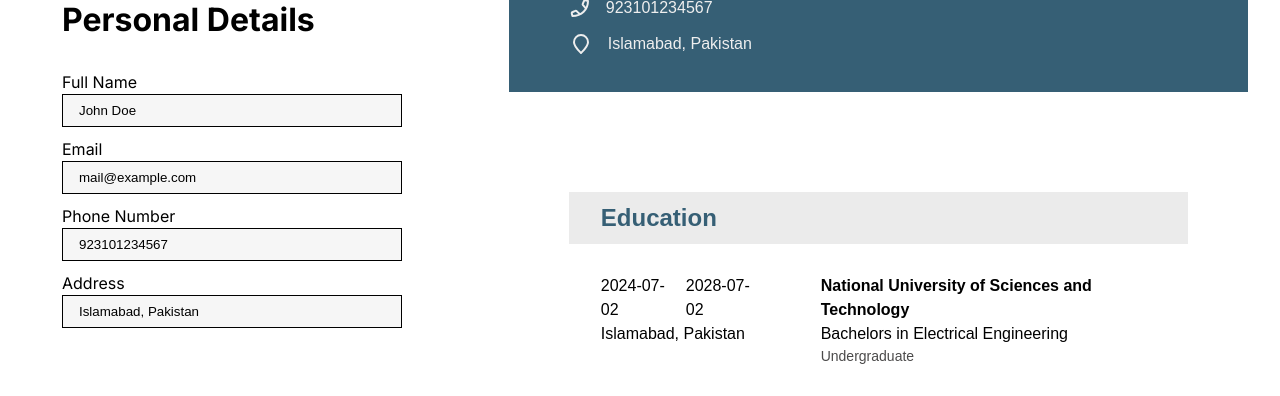
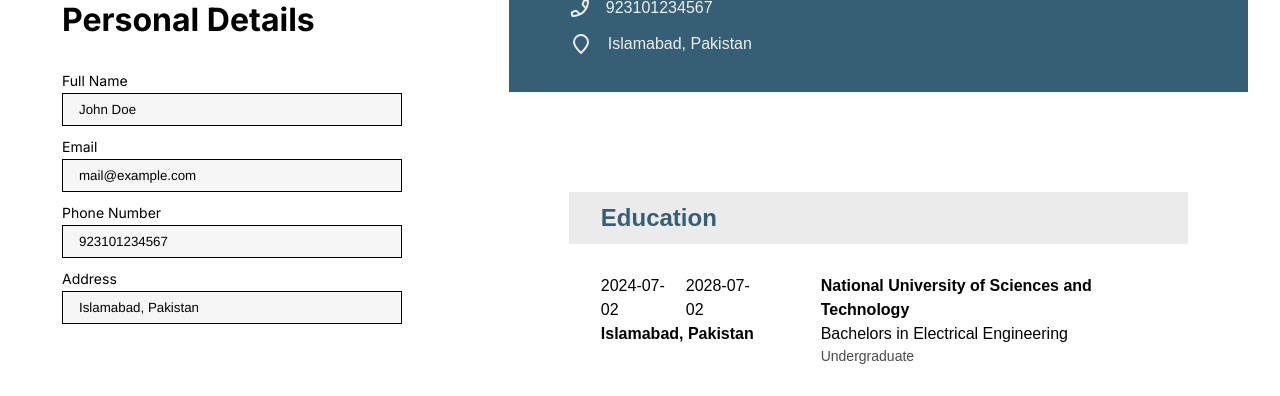
Before and after one commit to huzefazaheer/cv-maker, a React (Vite) app: page / in a window 1280 px wide. Shown: the part 183-579 px from the top of the page. Built offline with nearby package versions, Linux system fonts and the light colour scheme.

Commit message:
Updated styling# Please enter the commit message for your changes. Lines starting

```diff
--- a/src/App.jsx
+++ b/src/App.jsx
@@ -65,7 +65,7 @@ function App() {
           <div className="control" onClick={() => {setIndex(2)}}><img src="../src/assets/workicon.svg" alt="" /><p className='tiny'>Work</p></div>
           <div className="control" onClick={() => {setIndex(3)}}><img src="../src/assets/settingsicon.svg" alt="" /><p className='tiny'>Prefrences</p></div>
         </div>
-        {index == 0 ? info : index == 1 ? edu : info == 3 ? work : pref}
+        {index == 0 ? info : index == 1 ? edu : index == 2 ? work : pref}
       </div>
       <CV accentColor = {accentColor} defaultFont = {defaultFont} userInfo = {userInfo} userWork={userWork} userEducation={userEducation}></CV>
       </>
--- a/src/components/cv.css
+++ b/src/components/cv.css
@@ -65,3 +65,7 @@ p{
     font-size: 14px;
     color: #4B4A4A;
 }
+
+.medium{
+    font-weight: 500;
+}
--- a/src/components/cv.jsx
+++ b/src/components/cv.jsx
@@ -39,7 +39,7 @@ function CVWork({userWork}){
             <div className="left">
                 <div className="date"><p>{userWork[0].startDate}</p>
             <p>{userWork[0].endDate}</p></div>
-            <p>{userWork[0].location}</p>
+            <p className="medium">{userWork[0].location}</p>
             </div>
             <div className="right">
             <p className="bold">{userWork[0].companyName}</p>
@@ -63,7 +63,7 @@ function CVEdu({userEducation}){
             <div className="left">
             <div className="date"><p>{userEducation[0].startDate}</p>
             <p>{userEducation[0].endDate}</p></div>
-            <p>{userEducation[0].location}</p>
+            <p className="bold">{userEducation[0].location}</p>
             </div>
 
             <div className="right">
--- a/src/components/menu.css
+++ b/src/components/menu.css
@@ -21,12 +21,25 @@ input, textarea{
     background-color: #F6F6F6;
     border: black solid 1px;
     color: black;
+    font-family: Helvetica, sans-serif;
+    font-weight: 300 !important;
 }
 
 textarea{
     width: 300px;
     min-height: 10vh;
     resize: none;
+    font-size: 14px !important;
+}
+
+input:focus, textarea:focus{
+    outline: #284858 1.5px solid;
+}
+
+label{
+    font-size: 14px;
+    margin-bottom: 2px;
+    font-weight: 400;
 }
 
 .inputheading{
```
